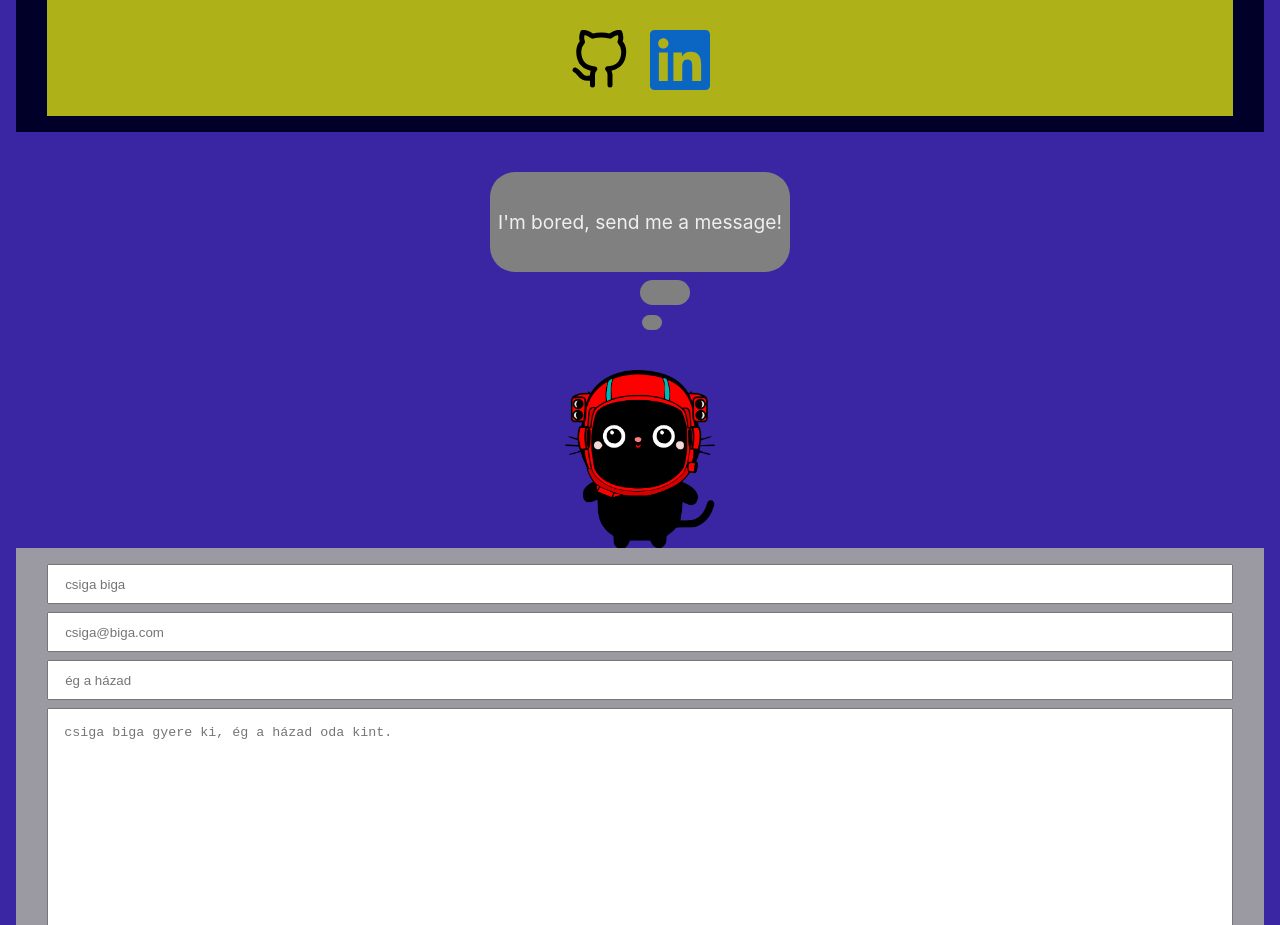
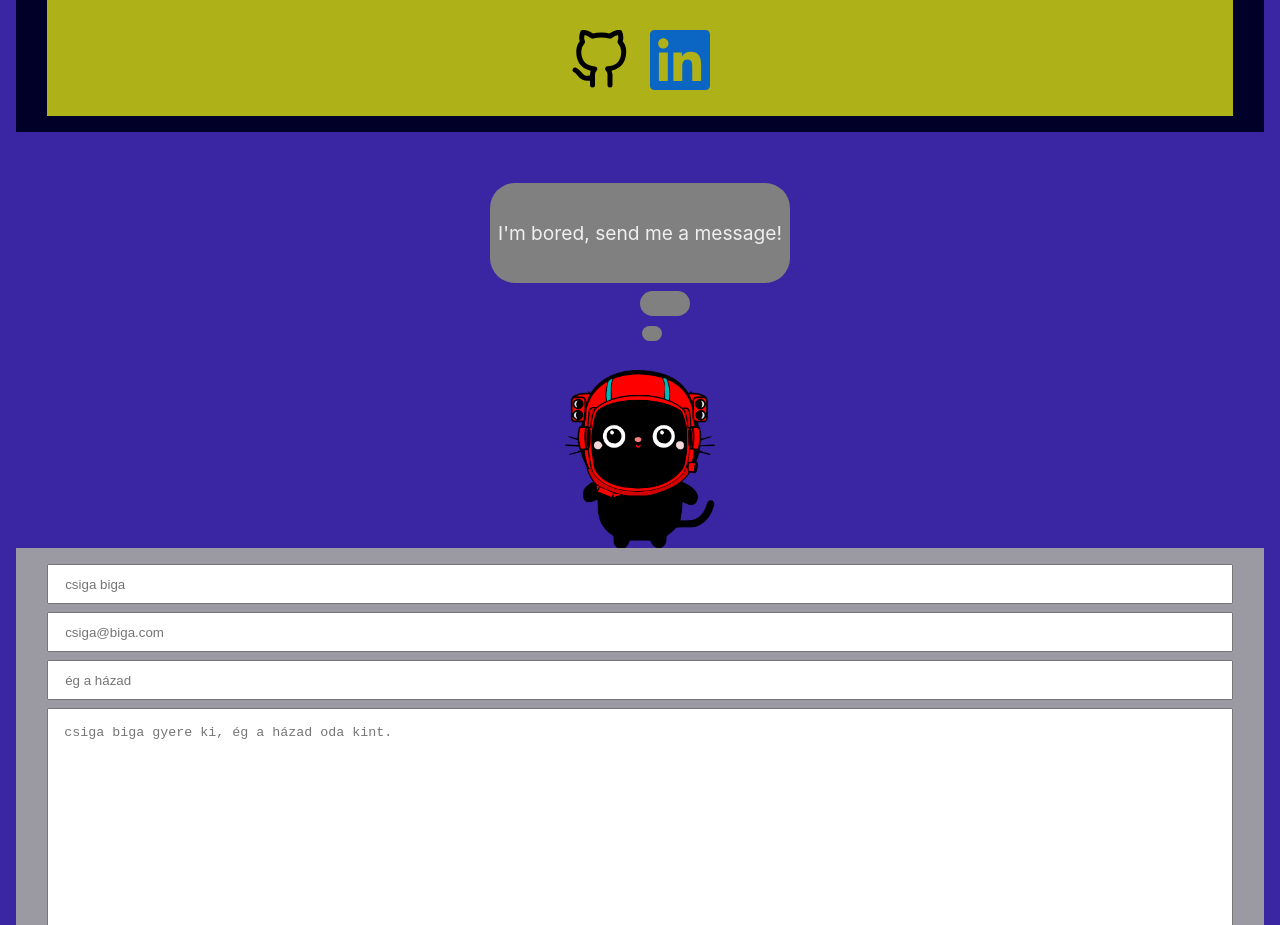
Before and after one commit to akospalko/portfolio, a React (Vite) app in the folder client/: page /contact in a window 1280 px wide. Shown: the part 860-1785 px from the top of the page. Built offline with nearby package versions, Linux system fonts and the light colour scheme.

Commit message:
fixed bubble text size for space cat, in pc view

```diff
--- a/client/src/components/SpaceCat.css
+++ b/client/src/components/SpaceCat.css
@@ -15,7 +15,7 @@
   position: relative;
   width: 300px;
   height: 195px;
-  top: -126px;
+  top: -115px;
   z-index: 2;
 }
 .space-cat-text-bubble-text {
```
